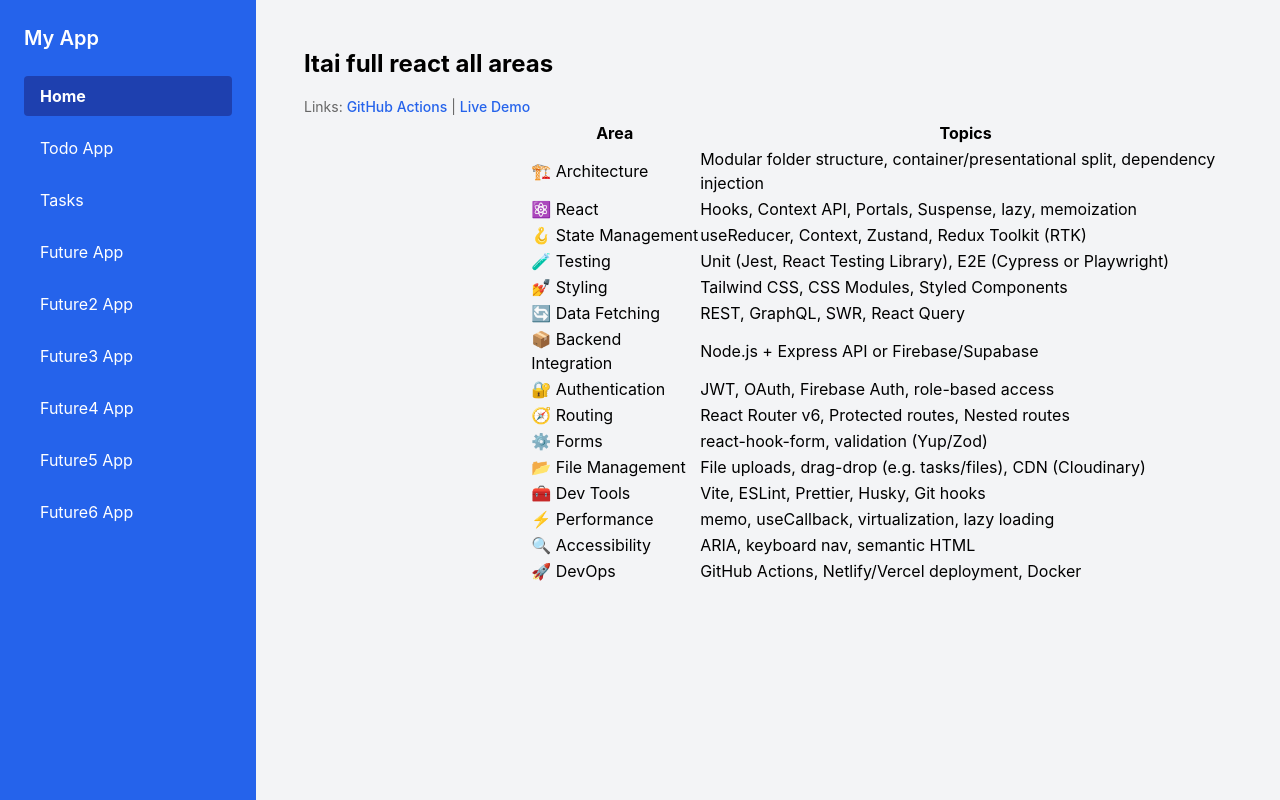
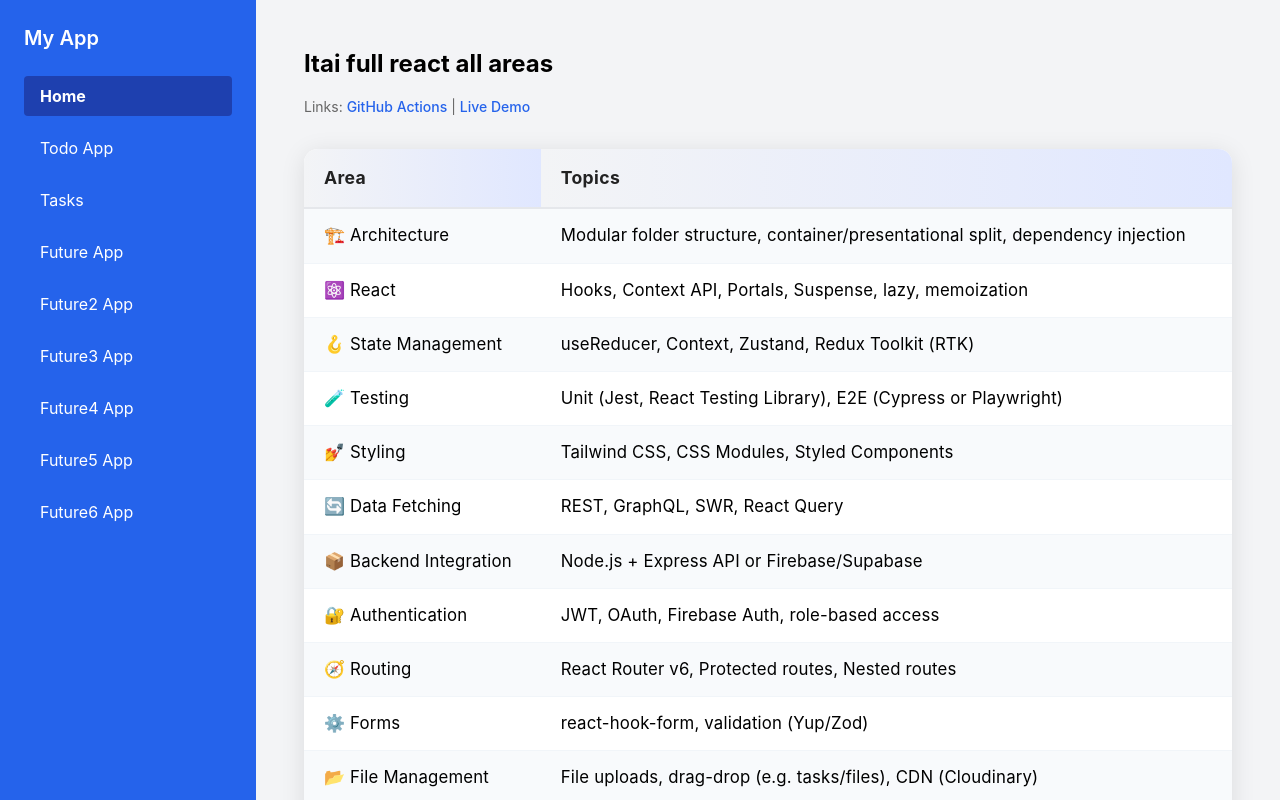
Before and after one commit to itaiRoded2/itai-react-playground, a React (Create React App) app: page / in a window 1280 px wide. Shown: the top 800 px of the page. Built offline with nearby package versions, Linux system fonts and the light colour scheme.

Commit message:
styles should go online

```diff
--- a/src/app/pages/MainContent.tsx
+++ b/src/app/pages/MainContent.tsx
@@ -1,5 +1,83 @@
 import { motion } from "framer-motion";
 import styles from "./ItaiReactApp.styles";
+
+const tableStyle: React.CSSProperties = {
+  width: "100%",
+  borderCollapse: "separate",
+  borderSpacing: 0,
+  marginTop: "1rem",
+  background: "#fff",
+  borderRadius: "14px",
+  overflow: "hidden",
+  boxShadow: "0 4px 24px 0 rgba(0,0,0,0.10)",
+  fontSize: "1.05rem",
+  letterSpacing: "0.01em",
+};
+
+const thStyle: React.CSSProperties = {
+  background: "linear-gradient(90deg, #f3f4f6 0%, #e0e7ff 100%)",
+  color: "#222",
+  fontWeight: 700,
+  padding: "16px 20px",
+  borderBottom: "2px solid #e5e7eb",
+  textAlign: "left",
+  fontSize: "1.1rem",
+  letterSpacing: "0.02em",
+  position: "sticky",
+  top: 0,
+  zIndex: 1,
+};
+
+const tdStyle: React.CSSProperties = {
+  padding: "14px 20px",
+  borderBottom: "1px solid #f1f5f9",
+  verticalAlign: "top",
+  background: "inherit",
+  transition: "background 0.2s, box-shadow 0.2s, transform 0.2s",
+};
+
+const trEvenStyle: React.CSSProperties = {
+  background: "#f8fafc",
+};
+
+const trOddStyle: React.CSSProperties = {
+  background: "#fff",
+};
+
+const trHoverStyle: React.CSSProperties = {
+  background: "#e0e7ff",
+  boxShadow: "0 2px 8px 0 rgba(99,102,241,0.08)",
+  transform: "scale(1.01)",
+  zIndex: 2,
+  position: "relative",
+};
+
+const tableData = [
+  [
+    "🏗️ Architecture",
+    "Modular folder structure, container/presentational split, dependency injection",
+  ],
+  ["⚛️ React", "Hooks, Context API, Portals, Suspense, lazy, memoization"],
+  ["🪝 State Management", "useReducer, Context, Zustand, Redux Toolkit (RTK)"],
+  [
+    "🧪 Testing",
+    "Unit (Jest, React Testing Library), E2E (Cypress or Playwright)",
+  ],
+  ["💅 Styling", "Tailwind CSS, CSS Modules, Styled Components"],
+  ["🔄 Data Fetching", "REST, GraphQL, SWR, React Query"],
+  ["📦 Backend Integration", "Node.js + Express API or Firebase/Supabase"],
+  ["🔐 Authentication", "JWT, OAuth, Firebase Auth, role-based access"],
+  ["🧭 Routing", "React Router v6, Protected routes, Nested routes"],
+  ["⚙️ Forms", "react-hook-form, validation (Yup/Zod)"],
+  [
+    "📂 File Management",
+    "File uploads, drag-drop (e.g. tasks/files), CDN (Cloudinary)",
+  ],
+  ["🧰 Dev Tools", "Vite, ESLint, Prettier, Husky, Git hooks"],
+  ["⚡ Performance", "memo, useCallback, virtualization, lazy loading"],
+  ["🔍 Accessibility", "ARIA, keyboard nav, semantic HTML"],
+  ["🚀 DevOps", "GitHub Actions, Netlify/Vercel deployment, Docker"],
+];
 
 const MainContent = () => {
   return (
@@ -35,81 +113,51 @@ const MainContent = () => {
 
       <br />
 
-      <table>
+      <table style={tableStyle}>
         <thead>
           <tr>
-            <th>Area</th>
-            <th>Topics</th>
+            <th style={thStyle}>Area</th>
+            <th style={thStyle}>Topics</th>
           </tr>
         </thead>
         <tbody>
-          <tr>
-            <td>🏗️ Architecture</td>
-            <td>
-              Modular folder structure, container/presentational split,
-              dependency injection
-            </td>
-          </tr>
-          <tr>
-            <td>⚛️ React</td>
-            <td>Hooks, Context API, Portals, Suspense, lazy, memoization</td>
-          </tr>
-          <tr>
-            <td>🪝 State Management</td>
-            <td>useReducer, Context, Zustand, Redux Toolkit (RTK)</td>
-          </tr>
-          <tr>
-            <td>🧪 Testing</td>
-            <td>
-              Unit (Jest, React Testing Library), E2E (Cypress or Playwright)
-            </td>
-          </tr>
-          <tr>
-            <td>💅 Styling</td>
-            <td>Tailwind CSS, CSS Modules, Styled Components</td>
-          </tr>
-          <tr>
-            <td>🔄 Data Fetching</td>
-            <td>REST, GraphQL, SWR, React Query</td>
-          </tr>
-          <tr>
-            <td>📦 Backend Integration</td>
-            <td>Node.js + Express API or Firebase/Supabase</td>
-          </tr>
-          <tr>
-            <td>🔐 Authentication</td>
-            <td>JWT, OAuth, Firebase Auth, role-based access</td>
-          </tr>
-          <tr>
-            <td>🧭 Routing</td>
-            <td>React Router v6, Protected routes, Nested routes</td>
-          </tr>
-          <tr>
-            <td>⚙️ Forms</td>
-            <td>react-hook-form, validation (Yup/Zod)</td>
-          </tr>
-          <tr>
-            <td>📂 File Management</td>
-            <td>
-              File uploads, drag-drop (e.g. tasks/files), CDN (Cloudinary)
-            </td>
-          </tr>
-          <tr>
-            <td>🧰 Dev Tools</td>
-            <td>Vite, ESLint, Prettier, Husky, Git hooks</td>
-          </tr>
-          <tr>
-            <td>⚡ Performance</td>
-            <td>memo, useCallback, virtualization, lazy loading</td>
-          </tr>
-          <tr>
-            <td>🔍 Accessibility</td>
-            <td>ARIA, keyboard nav, semantic HTML</td>
-          </tr>
-          <tr>
-            <td>🚀 DevOps</td>
-            <td>GitHub Actions, Netlify/Vercel deployment, Docker</td>
-          </tr>
+          {tableData.map(([area, topics], i) => {
+            // Zebra striping
+            const baseStyle = i % 2 === 0 ? trEvenStyle : trOddStyle;
+            return (
+              <tr
+                key={area}
+                style={baseStyle}
+                onMouseEnter={(e) => {
+                  e.currentTarget.style.background = String(
+                    trHoverStyle.background
+                  );
+                  e.currentTarget.style.boxShadow = String(
+                    trHoverStyle.boxShadow
+                  );
+                  e.currentTarget.style.transform = String(
+                    trHoverStyle.transform
+                  );
+                  e.currentTarget.style.zIndex = String(trHoverStyle.zIndex);
+                  e.currentTarget.style.position = String(
+                    trHoverStyle.position
+                  );
+                }}
+                onMouseLeave={(e) => {
+                  e.currentTarget.style.background = String(
+                    baseStyle.background
+                  );
+                  e.currentTarget.style.boxShadow = "none";
+                  e.currentTarget.style.transform = "none";
+                  e.currentTarget.style.zIndex = "auto";
+                  e.currentTarget.style.position = "static";
+                }}
+              >
+                <td style={tdStyle}>{area}</td>
+                <td style={tdStyle}>{topics}</td>
+              </tr>
+            );
+          })}
         </tbody>
       </table>
     </motion.div>
```
